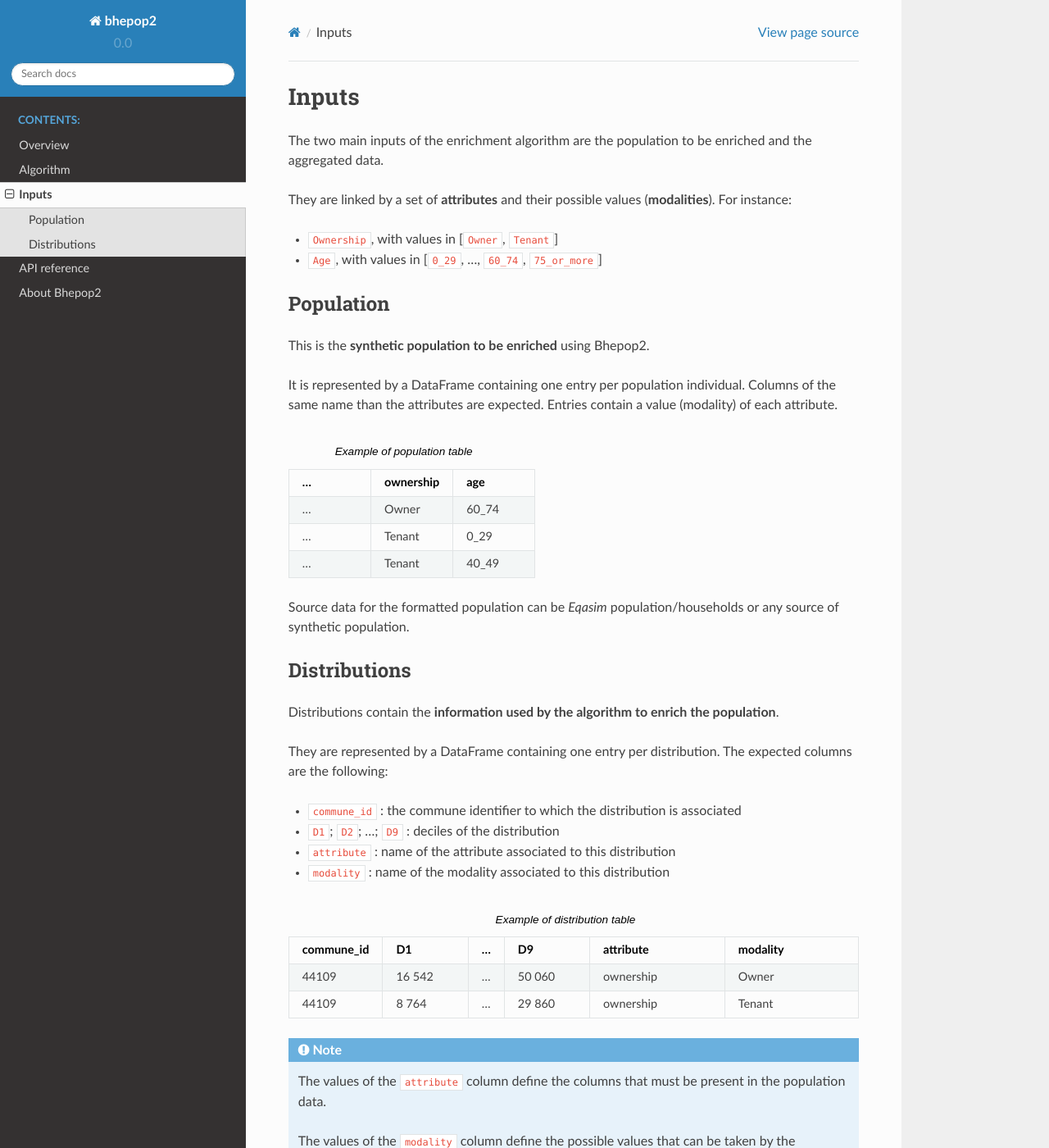
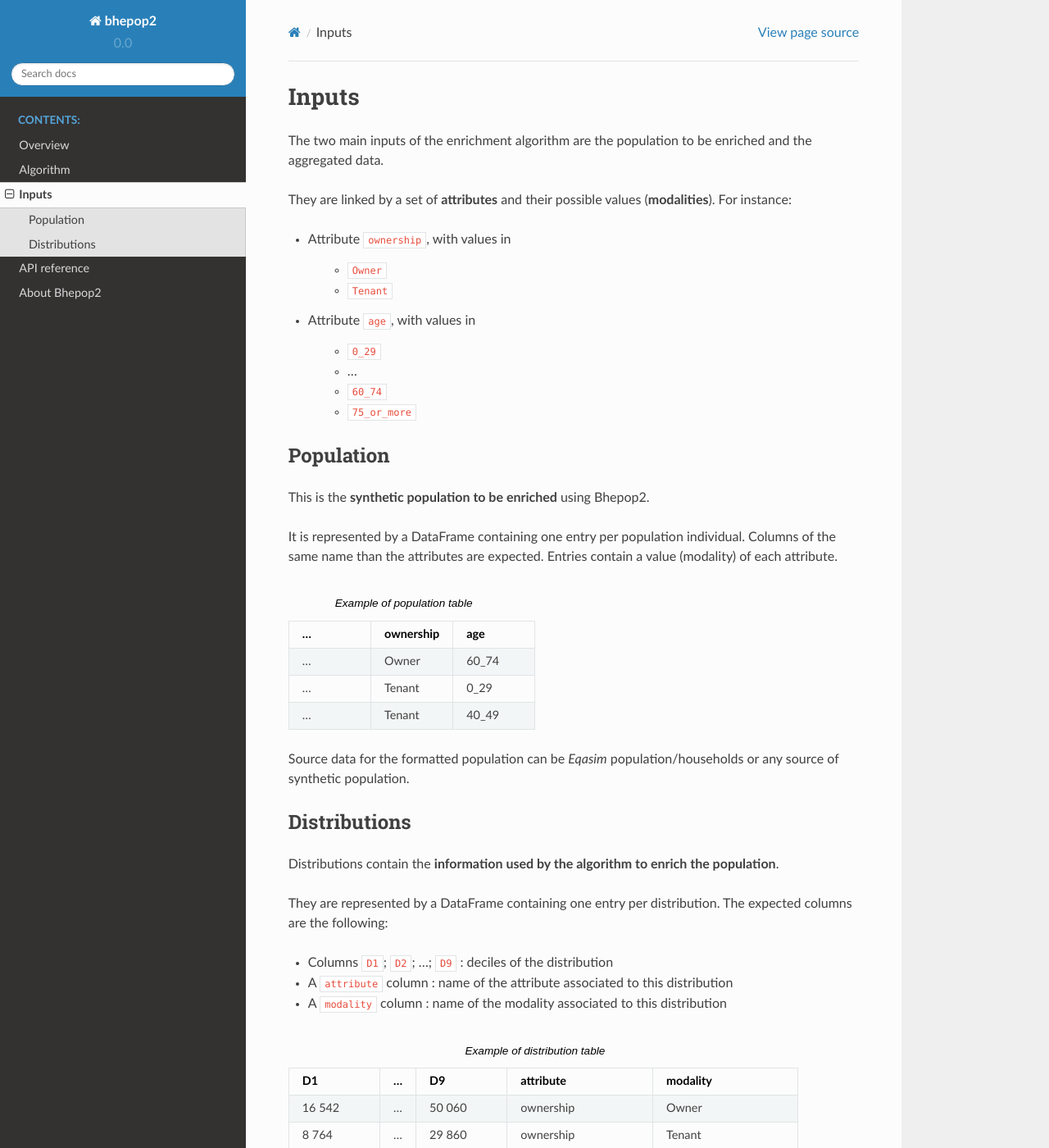
Before and after one commit to tellae/bhepop2, a Sphinx documentation site: the page built from docs/inputs.rst, in a window 1280 px wide and 1400 px high. Shown: the whole window at 82% size. Built offline with Sphinx 7.4.7 and the Read the Docs theme 2.0.0, drawn with Linux system fonts in a browser that asks for light colours; pages that are not in the unit, such as notebooks, are missing from menus.

Commit message:
docs: improved inputs doc

```diff
--- a/docs/doc_requirements.txt
+++ b/docs/doc_requirements.txt
@@ -1,4 +1,4 @@
 sphinx==5.3.0
-sphinx-rtd-theme==0.4.3
+sphinx-rtd-theme==0.5.2
 sphinx-autoapi==1.7.0
 sphinxcontrib-mermaid==0.7.1
--- a/docs/inputs.rst
+++ b/docs/inputs.rst
@@ -8,8 +8,17 @@ The two main inputs of the enrichment algorithm are the population to be enriche
 
 They are linked by a set of **attributes** and their possible values (**modalities**). For instance:
 
-- ``Ownership``, with values in [``Owner``, ``Tenant``]
-- ``Age``, with values in [``0_29``, ..., ``60_74``, ``75_or_more``]
+- Attribute ``ownership``, with values in
+
+    - ``Owner``
+    - ``Tenant``
+
+- Attribute ``age``, with values in
+
+    - ``0_29``
+    - ...
+    - ``60_74``
+    - ``75_or_more``
 
 **********
 Population
@@ -48,30 +57,26 @@ Distributions contain the **information used by the algorithm to enrich the popu
 They are represented by a DataFrame containing one entry per distribution. The expected columns are the following:
 
 
-- ``commune_id`` : the commune identifier to which the distribution is associated
-- ``D1``; ``D2``; ...; ``D9`` : deciles of the distribution
-- ``attribute`` : name of the attribute associated to this distribution
-- ``modality`` : name of the modality associated to this distribution
+* Columns ``D1``; ``D2``; ...; ``D9`` : deciles of the distribution
+* A ``attribute`` column : name of the attribute associated to this distribution
+* A ``modality`` column : name of the modality associated to this distribution
 
 
 .. list-table:: Example of distribution table
-   :widths: 25 25 10 25 40 40
+   :widths: 25 10 25 40 40
    :header-rows: 1
 
-   * - commune_id
-     - D1
+   * - D1
      - ...
      - D9
      - attribute
      - modality
-   * - 44109
-     - 16 542
+   * - 16 542
      - ...
      - 50 060
      - ownership
      - Owner
-   * - 44109
-     - 8 764
+   * - 8 764
      - ...
      - 29 860
      - ownership
@@ -79,8 +84,6 @@ They are represented by a DataFrame containing one entry per distribution. The e
 
 .. note::
 
-    The values of the ``attribute`` column define the columns that must be present in the population data.
-
     The values of the ``modality`` column define the possible values that can be taken by the corresponding attribute in
     the population data.
 
```
